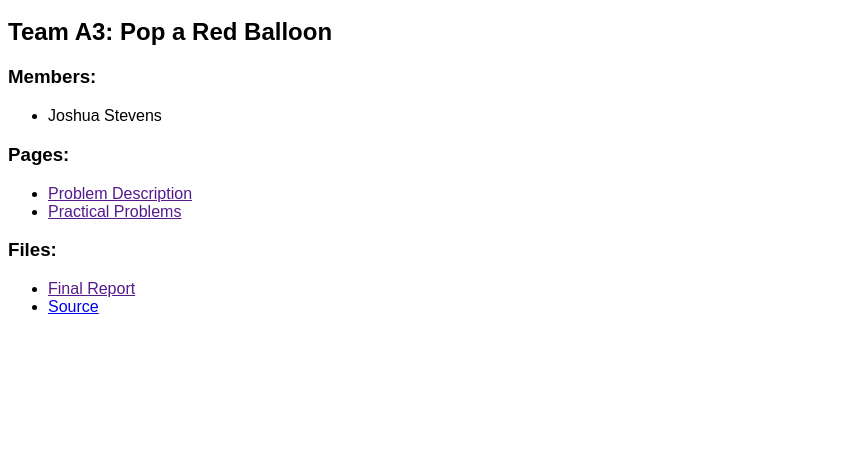
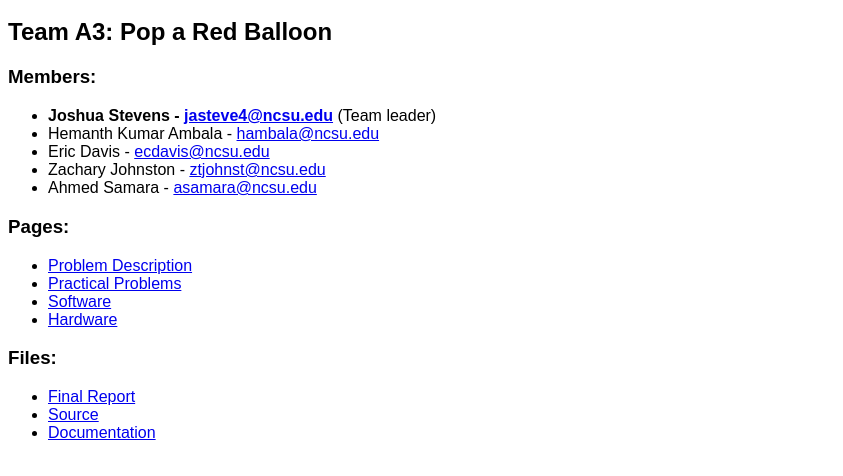
Before and after one commit to ecd0/Team-A3, a plain HTML site: page index.html in a window 1280 px wide. Shown: the part 48-524 px from the top of the page, without its empty margins (0-843 px from the left). Drawn offline with Linux system fonts and the light colour scheme.

Commit message:
Update index.html

```diff
--- a/index.html
+++ b/index.html
@@ -9,17 +9,24 @@
 	<h2>Team A3: Pop a Red Balloon</h2>
 	<h3>Members:</h3>
 	<ul>
-		<li>Joshua Stevens</li>
+		<li><b>Joshua Stevens - <a href="mailto:jasteve4@ncsu.edu">jasteve4@ncsu.edu</a></b> (Team leader)</li>
+		<li>Hemanth Kumar Ambala - <a href="mailto:hambala@ncsu.edu">hambala@ncsu.edu</a></li>
+		<li>Eric Davis - <a href="mailto:ecdavis@ncsu.edu">ecdavis@ncsu.edu</a></li>
+		<li>Zachary Johnston - <a href="mailto:ztjohnst@ncsu.edu">ztjohnst@ncsu.edu</a></li>
+		<li>Ahmed Samara - <a href="mailto:asamara@ncsu.edu">asamara@ncsu.edu</a></li>
 	</ul>
 	<h3>Pages:</h3>
 	<ul>
-		<li><a href="">Problem Description</a></li>
-		<li><a href="">Practical Problems</a></li>
+		<li><a href="problemDescription.html">Problem Description</a></li>
+		<li><a href="practicalProblems.html">Practical Problems</a></li>
+		<li><a href="software.html">Software</a></li>
+		<li><a href="hardware.html">Hardware</a></li>
 	</ul>
 	<h3>Files:</h3>
 	<ul>
-		<li><a href="">Final Report</a></li>
+		<li><a href="finalReport.pdf">Final Report</a></li>
 		<li><a href="./src">Source</a></li>
+		<li><a href="./doc">Documentation</a></li>
 	</ul>
 </body>
 </html>
```
